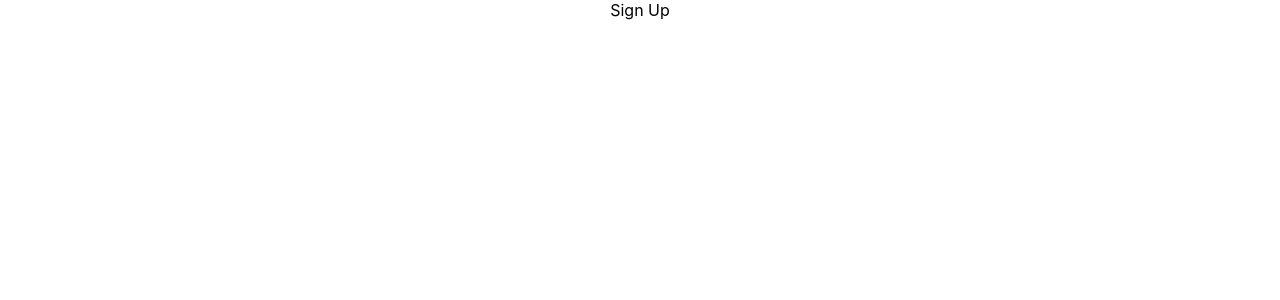
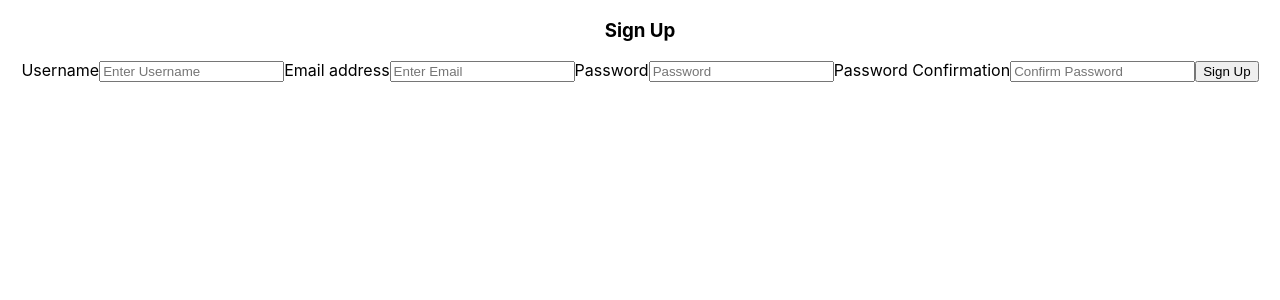
Before and after one commit to jason-moritz/jay-walkin, a React (Create React App) app in the folder client/: page /sign-up in a window 1280 px wide. Shown: the top 300 px of the page. Built offline with nearby package versions, Linux system fonts and the light colour scheme.

Commit message:
SignUp and SignOut logic defined. Added toggle to check for matching passwords.

```diff
--- a/client/src/App.js
+++ b/client/src/App.js
@@ -1,7 +1,7 @@
 import './App.css';
 import { Switch, Route } from 'react-router-dom';
 import { useState, useEffect } from 'react';
-import { verifyUser } from "./services/Users";
+import { verifyUser } from "./services/users";
 import SignUp from "./screens/SignUp/SignUp";
 import SignIn from "./screens/SignIn/SignIn";
 import SignOut from "./screens/SignOut/SignOut";
--- a/client/src/screens/Home/Home.jsx
+++ b/client/src/screens/Home/Home.jsx
@@ -5,12 +5,13 @@ import Layout from "../../components/Layout/Layout";
 
 
 export default function Home(props) {
-    const [latestShoes, setLatestShoes] = useState([])
+    const [latestProducts, setLatestProducts] = useState([])
 
     useEffect(() => {
         const fetchShoes = async() => {
-            const allShoes = await getProducts()
-            setLatestShoes(allShoes.slice(0, 3))
+            const allProducts = await getProducts()
+            const latest = allProducts.slice((allProducts.length - 3), allProducts.length)
+            setLatestProducts(latest)
         };
         fetchShoes();
     },[])
@@ -27,14 +28,14 @@ export default function Home(props) {
                 <div className="latest-container">
                     <div className="latest-label">Latest</div>
                     <div className="latest-container">
-                        {latestShoes.map((latestShoe) => (
-                            <div className="shoe-card">
-                                <div className="shoe-container">
-                                    <Link to={`/products/${latestShoe._id}`}>
-                                        <img src={latestShoe.imgURL} alt={latestShoe._id} />
-                                        <div className="shoe-info">
-                                            <div>{latestShoe.name}</div>
-                                            <div>{latestShoe.price}</div>
+                        {latestProducts.map((latestProduct) => (
+                            <div className="phoe-card">
+                                <div className="phoe-container">
+                                    <Link to={`/products/${latestProduct._id}`}>
+                                        <img src={latestProduct.imgURL} alt={latestProduct._id} />
+                                        <div className="product-info">
+                                            <div>{latestProduct.name}</div>
+                                            <div>{latestProduct.price}</div>
                                         </div>
                                     </Link>
                                 </div>
--- a/client/src/screens/SignOut/SignOut.jsx
+++ b/client/src/screens/SignOut/SignOut.jsx
@@ -1,7 +1,20 @@
-export default function SignOut() {
-    return (
-        <div>
-            Sign Out
-        </div>
-    )
+import { useEffect } from "react";
+import { signOut } from "../../services/users";
+import { useHistory } from "react-router-dom";
+
+
+export default function SignOut(props) {
+    const { setUser } = props;
+    const history = useHistory();
+
+    useEffect(() => {
+        const signOutUser = async () => {
+            await signOut();
+            setUser(null)
+            history.push("/")
+        };
+        signOutUser();
+    }, [history, setUser])
+
+    return ""
 }
--- a/client/src/screens/SignUp/SignUp.jsx
+++ b/client/src/screens/SignUp/SignUp.jsx
@@ -1,7 +1,125 @@
-export default function SignUp() {
+import { useState } from "react";
+import { signUp } from "../../services/users";
+import { useHistory } from "react-router-dom";
+
+export default function SignUp(props) {
+    const [form, setForm] = useState({
+        username: "",
+        email: "",
+        password: "",
+        passwordConfirmation: "",
+        isError: false,
+        errorMsg: ""
+    })
+
+    const [toggle, setToggle] = useState(false);
+
+    const { username, email, password, passwordConfirmation, isError, errorMsg } = form;
+    const history = useHistory();
+    const { setUser } = props;
+
+    const handleChange = (e) => {
+        setForm({
+            ...form,
+            [e.target.name]: e.target.value
+        })
+    }
+
+    const onSignUp = async (e) => {
+        e.preventDefault()
+
+        if (form.password !== form.passwordConfirmation) {
+            return {
+
+            }
+        }
+        try {
+            const user = await signUp(form);
+            setUser(user);
+            history.push("/");
+        } catch (error) {
+            console.error(error);
+            setForm({
+                username: "",
+                email: "",
+                password: "",
+                passwordConfirmation: "",
+                isError: true,
+                errorMsg: "Sign Up Details Invalid"
+            })
+        }
+    }
+
+    const renderError = () => {
+        const toggleForm = form.isError ? "danger" : ""
+        if (form.isError) {
+            return (
+                <button type="submit" className={toggleForm}>
+                    {form.errorMsg}
+                </button>
+            )
+        } else {
+            return <button type="submit">Sign Up</button>
+        }
+    }
+
+    const handleToggle = (e) => {
+        e.preventDefault();
+
+        setToggle((prevToggle) => !prevToggle);
+        setForm({
+            username: "",
+            email: "",
+            password: "",
+            passwordConfirmation: "",
+            isError: true,
+            errorMsg: "Sign Up Details Invalid"
+        })
+    };
+
     return (
-        <div>
-            Sign Up
+        <div className='form-container'>
+            <h3>Sign Up</h3>
+            <form onSubmit={form.password === form.passwordConfirmation ? onSignUp : handleToggle}>
+                <label>Username</label>
+                <input
+                  required
+                  type='text'
+                  name='username'
+                  value={username}
+                  placeholder='Enter Username'
+                  onChange={handleChange}
+                />
+                <label>Email address</label>
+                <input
+                  required
+                  type='email'
+                  name='email'
+                  value={email}
+                  placeholder='Enter Email'
+                  onChange={handleChange}
+                />
+                <label>Password</label>
+                <input
+                  required
+                  name='password'
+                  value={password}
+                  type='password'
+                  placeholder='Password'
+                  onChange={handleChange}
+                />
+                <label>Password Confirmation</label>
+                <input
+                  required
+                  name='passwordConfirmation'
+                  value={passwordConfirmation}
+                  type='password'
+                  placeholder='Confirm Password'
+                  onChange={handleChange}
+                />
+                {toggle === true ? <h3>Error: Passwords Must Match</h3> : null}
+                {renderError()}
+            </form>
         </div>
     )
 }
```
Also changed, not shown: client/src/services/users.jsx (renamed from client/src/services/Users.jsx).
